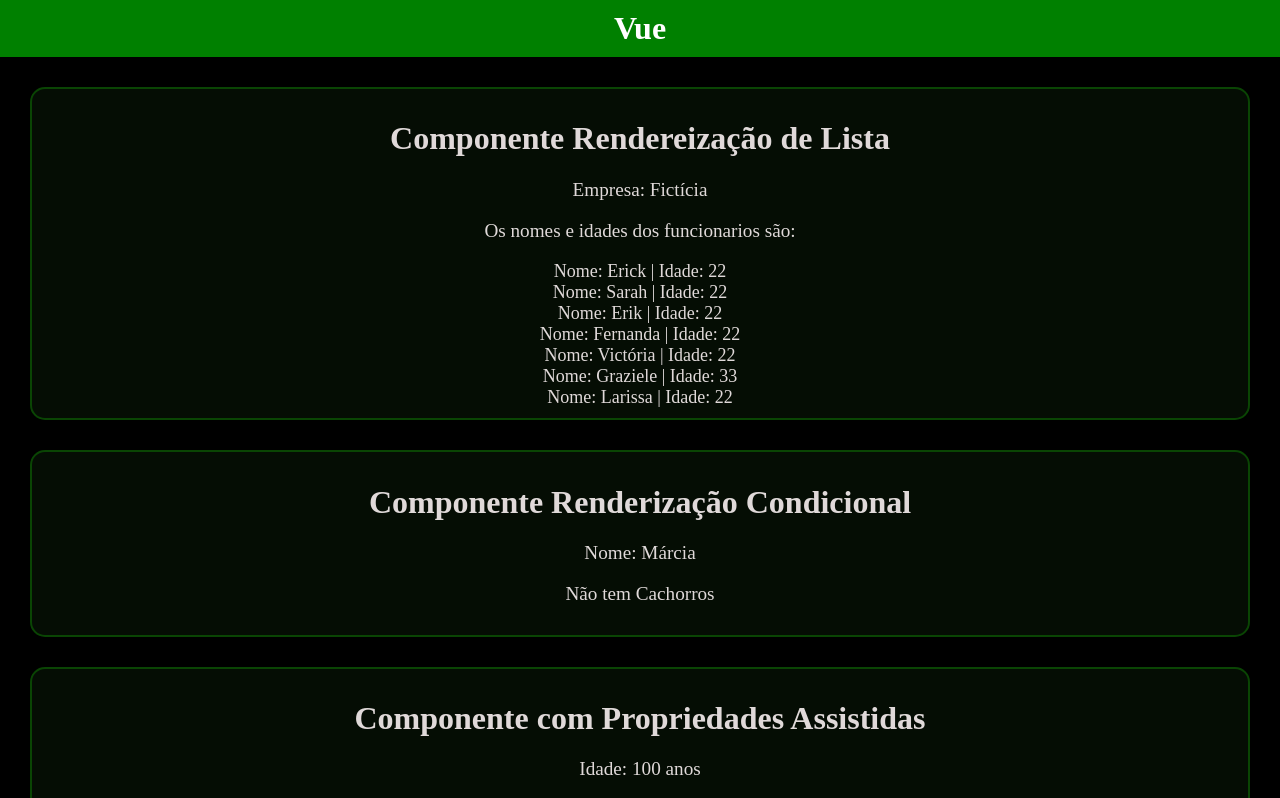
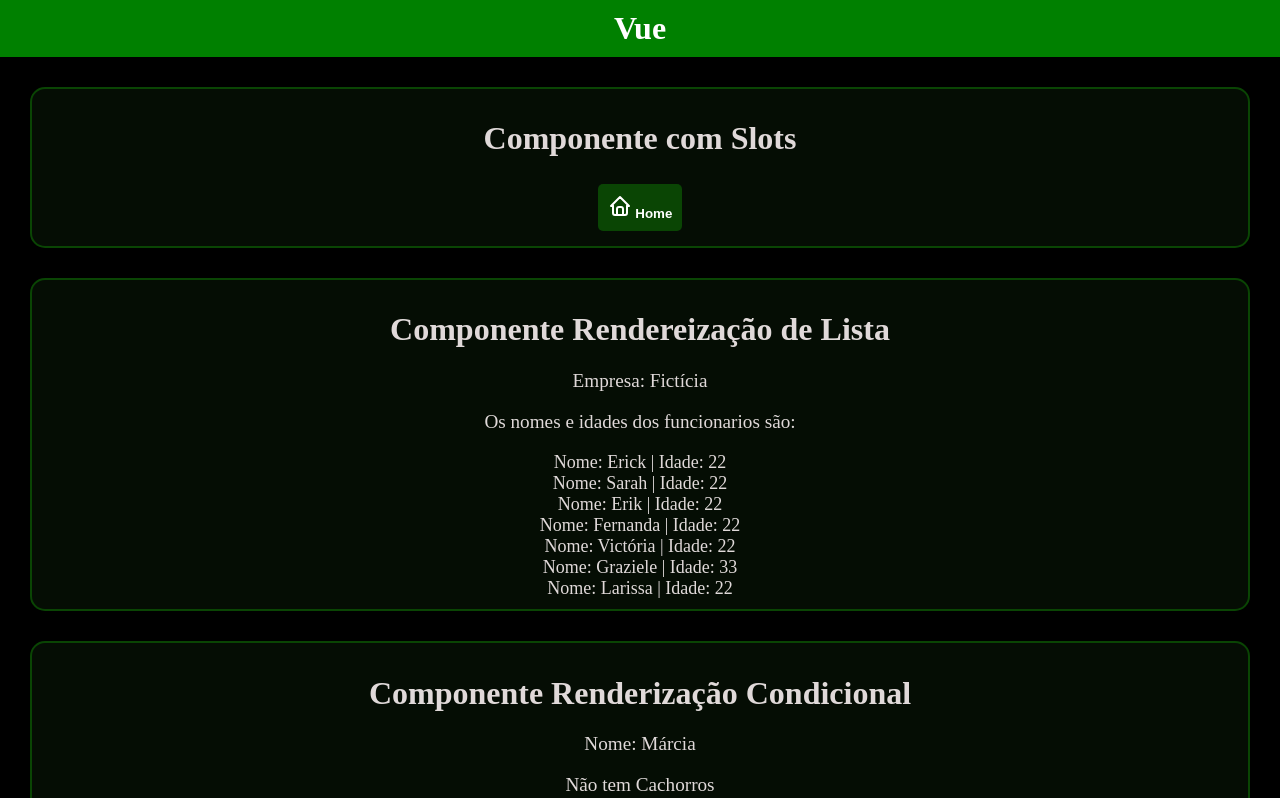
Before and after one commit to eriick-monteiro/aula-vue, a Vue app: page / in a window 1280 px wide. Shown: the top 798 px of the page. Built offline with nearby package versions, Linux system fonts and the light colour scheme.

Commit message:
:sparkles: feat: Propriedade Slot

```diff
--- a/src/App.vue
+++ b/src/App.vue
@@ -10,6 +10,7 @@
   import PropriedadesAssistidas from './components/PropriedadesAssistidas.vue';
   import RenderizacaoCondicional from './components/RenderizacaoCondicional.vue';
   import RenderizacaoListas from './components/RenderizacaoListas.vue';
+  import Slots from './components/Slots.vue';
 
   const borracha = "borracha"
   const precoBorracha = 3.50
@@ -48,6 +49,14 @@
 
 <template>
   <header>Vue</header>
+  <Slots>
+    <template v-slot:icone>
+      <svg  xmlns="http://www.w3.org/2000/svg"  width="24"  height="24"  viewBox="0 0 24 24"  fill="none"  stroke="currentColor"  stroke-width="2"  stroke-linecap="round"  stroke-linejoin="round"  class="icon icon-tabler icons-tabler-outline icon-tabler-home"><path stroke="none" d="M0 0h24v24H0z" fill="none"/><path d="M5 12l-2 0l9 -9l9 9l-2 0" /><path d="M5 12v7a2 2 0 0 0 2 2h10a2 2 0 0 0 2 -2v-7" /><path d="M9 21v-6a2 2 0 0 1 2 -2h2a2 2 0 0 1 2 2v6" /></svg>
+    </template>
+    <template v-slot:texto>
+      Home
+    </template>
+  </Slots>
   <RenderizacaoListas nome="Fictícia" :funcionarios="funcionarios" />
   <RenderizacaoCondicional nome="Márcia" :qtde-cachorros="0"/>
   <PropriedadesAssistidas />
--- /dev/null
+++ b/src/components/Slots.vue
@@ -0,0 +1,11 @@
+<template>
+    <div class="componente">
+        <h1>Componente com Slots</h1>
+        <button>
+            <slot name="icone"/>
+            <slot name="texto">
+                Botão <!-- Esse seria o valor padrão se nada for passado -->
+            </slot>
+        </button>
+    </div>
+</template>
```
